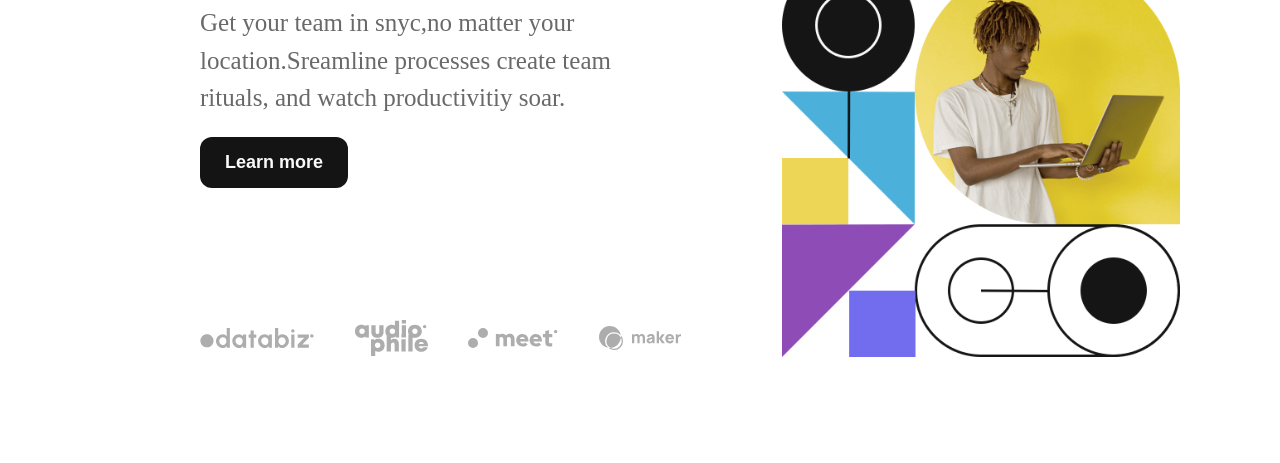
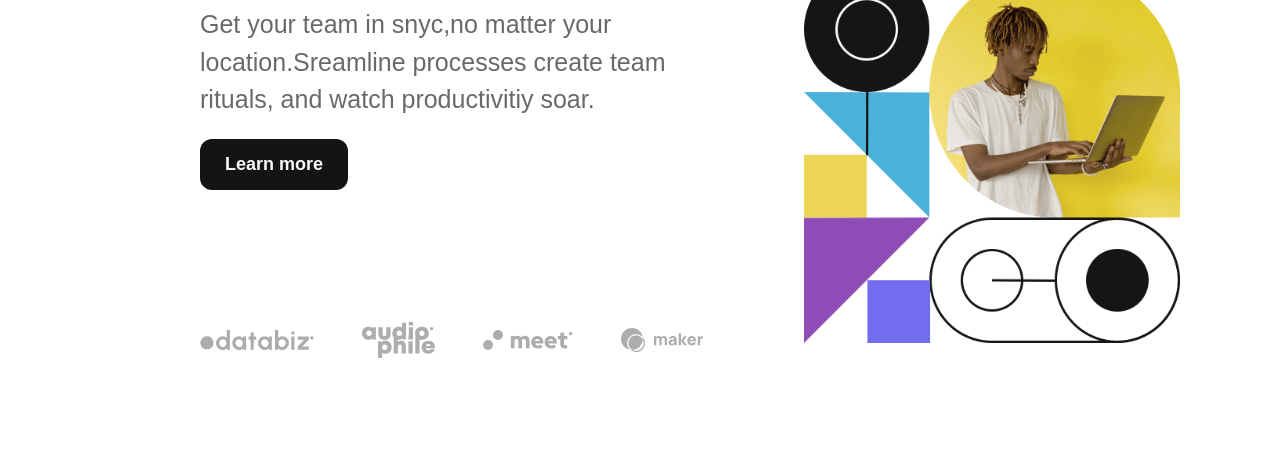
Before and after one commit to Ruthie-ray/intro-project-5, a plain HTML site: page index.html in a window 1280 px wide. Shown: the part 413-876 px from the top of the page. Drawn offline with Linux system fonts and the light colour scheme.

Commit message:
unpdate style css

```diff
--- a/style.css
+++ b/style.css
@@ -12,7 +12,7 @@
     --Almost-Black: hsl(0, 0%, 8%);
 }
 body{
-    font-family:"Epliogue" , serif;
+    font-family:"Epliogue" , sans-serif;
     max-width: 1540px;
     margin: 0 auto;
 }
```
